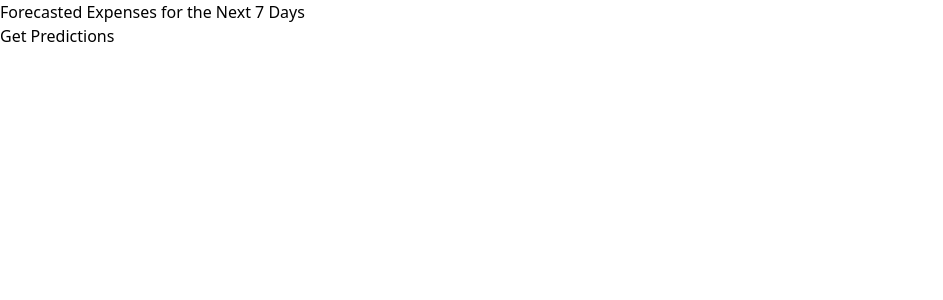
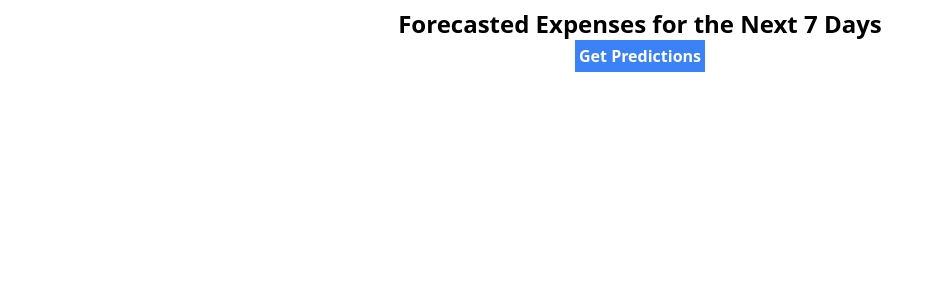
Before and after one commit to Akash-Ahamed/expense-tracker-web-application, a Next.js app: page /ForcastPage in a window 1280 px wide. Shown: the top 300 px of the page, without its empty margins (0-943 px from the left). Built offline with nearby package versions, Linux system fonts and the light colour scheme.

Commit message:
Added some style

```diff
--- a/src/app/ForcastPage/page.js
+++ b/src/app/ForcastPage/page.js
@@ -108,12 +108,23 @@ const PredictComponent = () => {
 
   return (
     <div>
-      <h1>Forecasted Expenses for the Next 7 Days</h1>
-      <button onClick={handlePredict}>Get Predictions</button>
-      <div>
-        {chartData && chartOptions && (
-          <Bar data={chartData} options={chartOptions} />
-        )}
+      <div className="items-center justify-items-center p-2">
+        <h1 className="font-bold text-2xl">
+          Forecasted Expenses for the Next 7 Days
+        </h1>
+        <button
+          className="bg-blue-500 font-bold p-1 text-white"
+          onClick={handlePredict}
+        >
+          Get Predictions
+        </button>
+      </div>
+      <div className="items-center justify-items-center px-10 ">
+        <div>
+          {chartData && chartOptions && (
+            <Bar data={chartData} options={chartOptions} />
+          )}
+        </div>
       </div>
     </div>
   );
```
